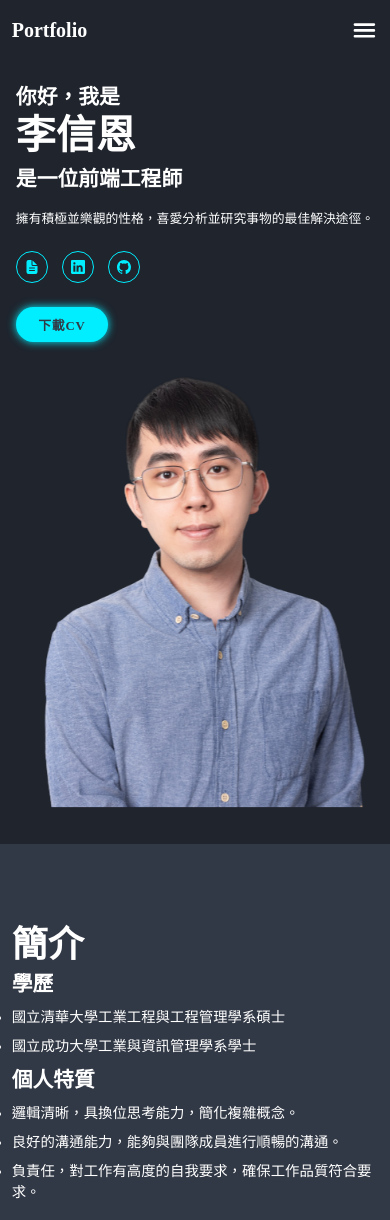
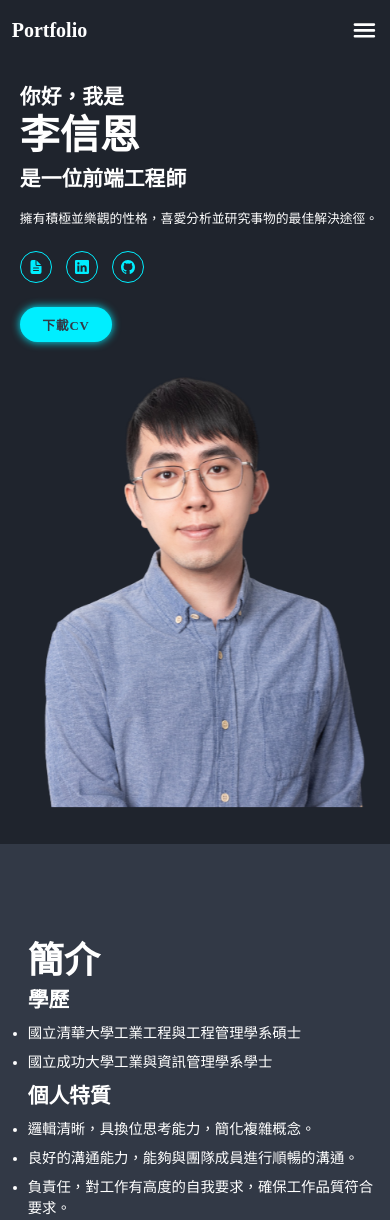
Before and after one commit to samuel4518/portfolio, a plain HTML site: page index.html in a window 390 px wide. Shown: the top 1220 px of the page. Drawn offline with nearby package versions, Linux system fonts and the light colour scheme.

Commit message:
RWD Repaired

```diff
--- a/style.css
+++ b/style.css
@@ -21,13 +21,13 @@
 html {
     font-size: 62.5%;
     overflow-x: hidden;
-    width: 100%;
+    width: 100vw;
 }
 
 body {
     background: var(--bg-color);
     color: var(--text-color);
-    width: 100%;
+    width: 100vw;
 }
 
 section {
@@ -39,7 +39,7 @@ section {
     position: fixed;
     top: 0;
     left: 0;
-    width: 100%;
+    width: 100vw;
     padding: 2rem 9%;
     background: var(--bg-color);
     display: flex;
@@ -98,6 +98,10 @@ section {
     100% {
         transform: translateY(0);
     }
+}
+
+.home-content {
+    padding-left: 1rem;
 }
 
 .home-content h3 {
@@ -173,7 +177,9 @@ section {
     text-align: center;
     font-size: 4.5rem;
 }
-
+.about-content {
+    padding: 2rem .5rem 0 2rem;
+}
 .about-content ul li {
     font-size: 1.8rem;
     font-weight: 300;
@@ -422,7 +428,7 @@ section {
 
 @media (max-width: 768px) {
     #menu-icon {
-        display: block;
+        display: inline-block;
     }
 
     .navbar {
@@ -461,12 +467,15 @@ section {
 
     .home-img img,
     .about img {
-        width: 70vw;
+        width: 70%;
         margin-top: 4rem;
     }
 
     .about {
         flex-direction: column-reverse;
+    }
+    .about-content {
+        padding: 0, 2rem;
     }
 
     .services h2,
```
